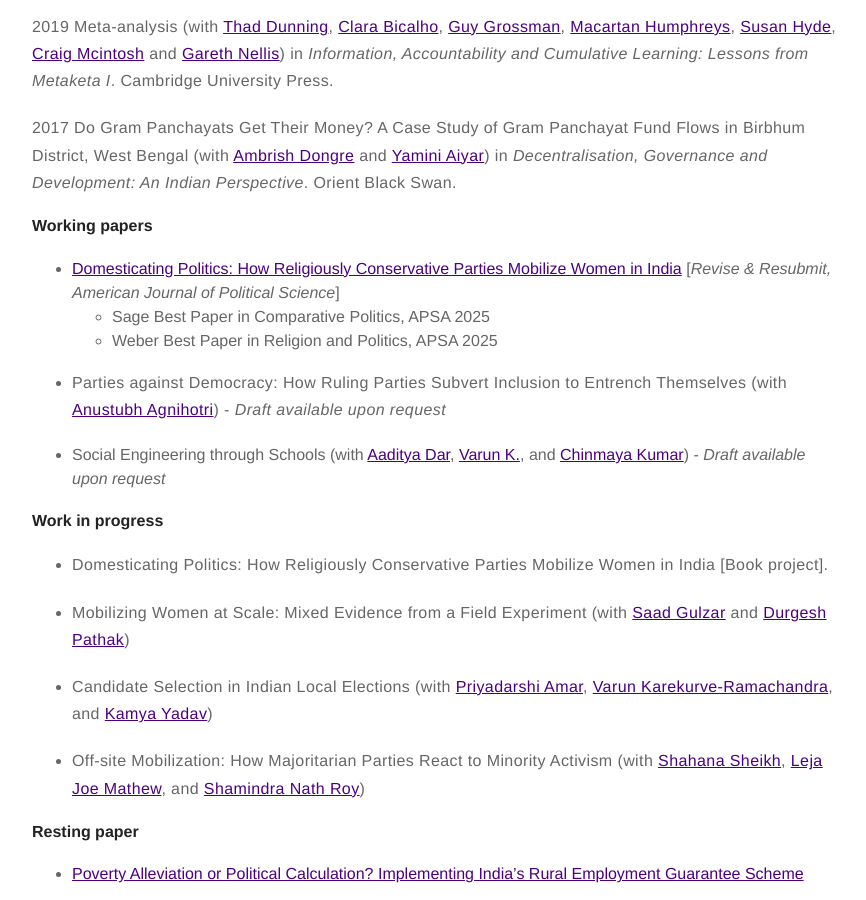
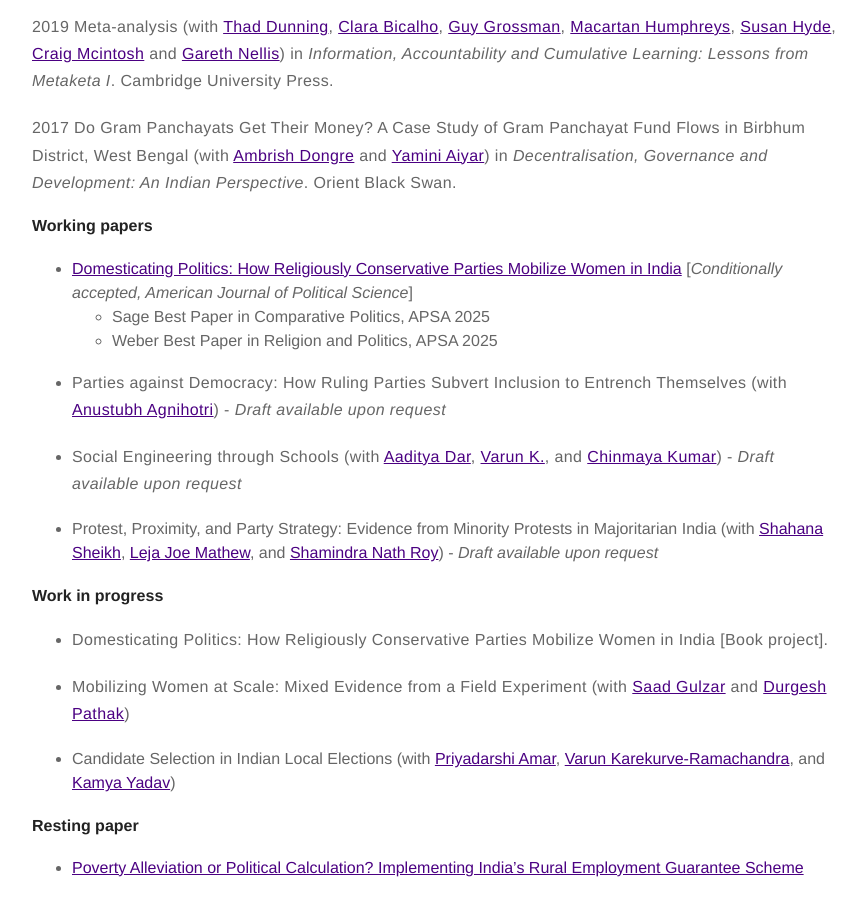
Before and after one commit to anirvanchowdhury/anirvanchowdhury.github.io, a Jekyll site: the page built from research.md, in a window 1280 px wide and 900 px high, scrolled down 1336 px. Shown: the whole window, without its empty margins (203-1069 px from the left). Built offline with Jekyll 4.4.1, drawn with Linux system fonts in a browser that asks for light colours.

Commit message:
Update research.md

```diff
--- a/research.md
+++ b/research.md
@@ -31,13 +31,17 @@ For a sketch of the argument, research design, and evidence, please click [here]
 2017 Do Gram Panchayats Get Their Money? A Case Study of Gram Panchayat Fund Flows in Birbhum District, West Bengal (with [Ambrish Dongre](https://www.iima.ac.in/web/faculty/faculty-profiles/ambrish-dongre) and [Yamini Aiyar](http://www.cprindia.org/people/yamini-aiyar)) in _Decentralisation, Governance and Development: An Indian Perspective_. Orient Black Swan.
 
 #### Working papers
-* [Domesticating Politics: How Religiously Conservative Parties Mobilize Women in India](https://www.dropbox.com/scl/fi/jkqxeoucy4uqmnqmy1phe/Chowdhury_DomesticatingPolitics_20250614.pdf?rlkey=u4zct3ox1mudyv31qjli2ix4h&dl=0) [_Revise & Resubmit, American Journal of Political Science_]
+* [Domesticating Politics: How Religiously Conservative Parties Mobilize Women in India](https://www.dropbox.com/scl/fi/jkqxeoucy4uqmnqmy1phe/Chowdhury_DomesticatingPolitics_20250614.pdf?rlkey=u4zct3ox1mudyv31qjli2ix4h&dl=0) [_Conditionally accepted, American Journal of Political Science_]
 	- Sage Best Paper in Comparative Politics, APSA 2025
 	- Weber Best Paper in Religion and Politics, APSA 2025
 
 * Parties against Democracy: How Ruling Parties Subvert Inclusion to Entrench Themselves (with [Anustubh Agnihotri](http://polisci.berkeley.edu/people/person/anustubh-agnihotri)) - _Draft available upon request_
 
 * Social Engineering through Schools (with [Aaditya Dar](https://aadityadar.com/), [Varun K.](https://sites.google.com/view/varunk/), and [Chinmaya Kumar](https://chinmayakumar.com/)) - _Draft available upon request_
+
+* Protest, Proximity, and Party Strategy: Evidence from Minority Protests in Majoritarian India (with [Shahana Sheikh](https://politicalscience.yale.edu/people/shahana-sheikh), [Leja Joe Mathew](https://polisci.brown.edu/people/leja-joe-mathew), and [Shamindra Nath Roy](https://www.cprindia.org/people/shamindra-nath-roy)) - _Draft available upon request_
+
+
 
 #### Work in progress
 * Domesticating Politics: How Religiously Conservative Parties Mobilize Women in India [Book project].
@@ -50,7 +54,6 @@ For a sketch of the argument, research design, and evidence, please click [here]
 -->
 * Candidate Selection in Indian Local Elections (with [Priyadarshi Amar](https://priyadarshiamar.github.io/), [Varun Karekurve-Ramachandra](https://www.varun-kr.com/), and [Kamya Yadav](https://kamyayadav.github.io/))
 
-* Off-site Mobilization: How Majoritarian Parties React to Minority Activism (with [Shahana Sheikh](https://politicalscience.yale.edu/people/shahana-sheikh), [Leja Joe Mathew](https://polisci.brown.edu/people/leja-joe-mathew), and [Shamindra Nath Roy](https://www.cprindia.org/people/shamindra-nath-roy))
 
 
 #### Resting paper
```
